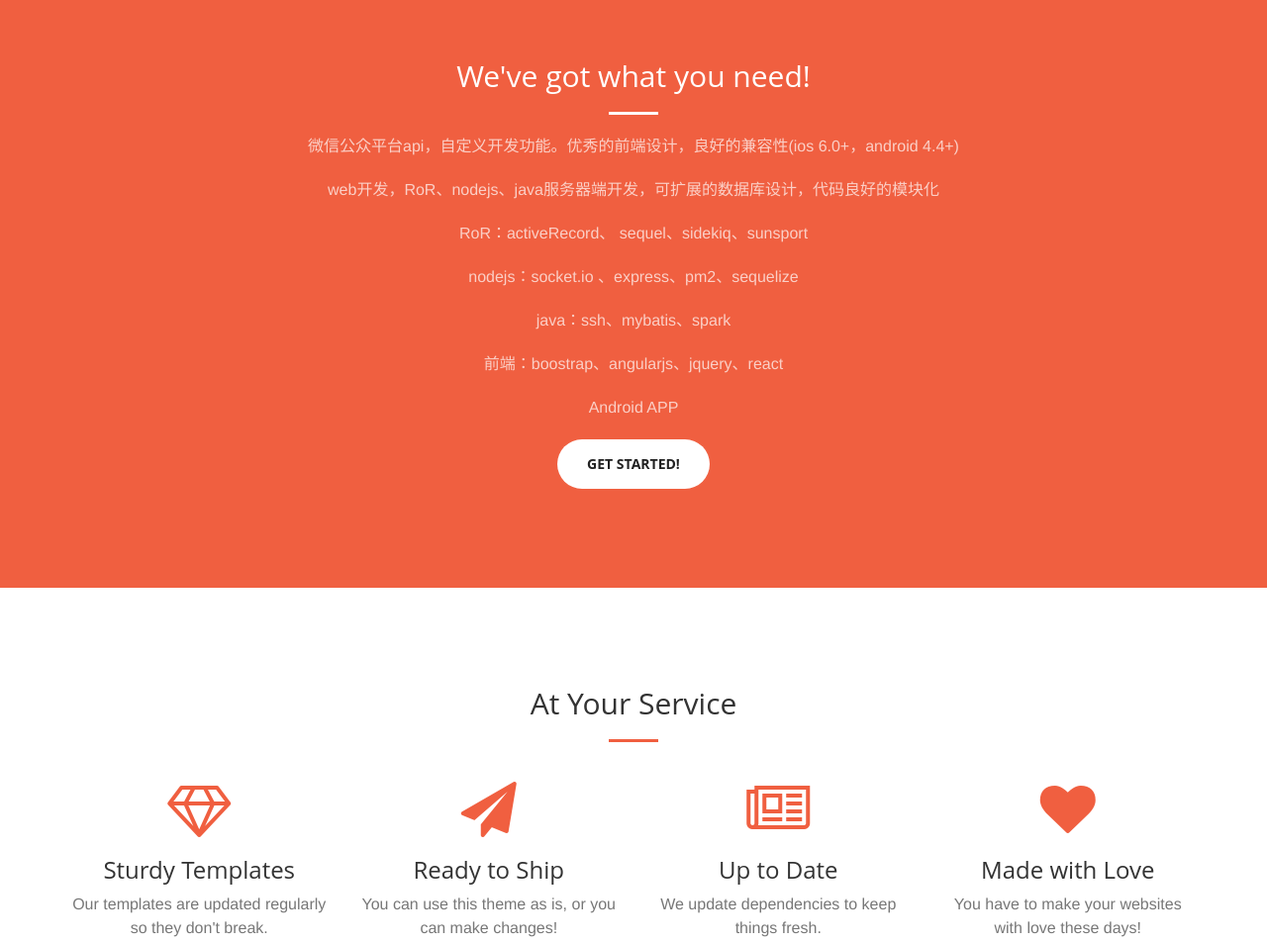
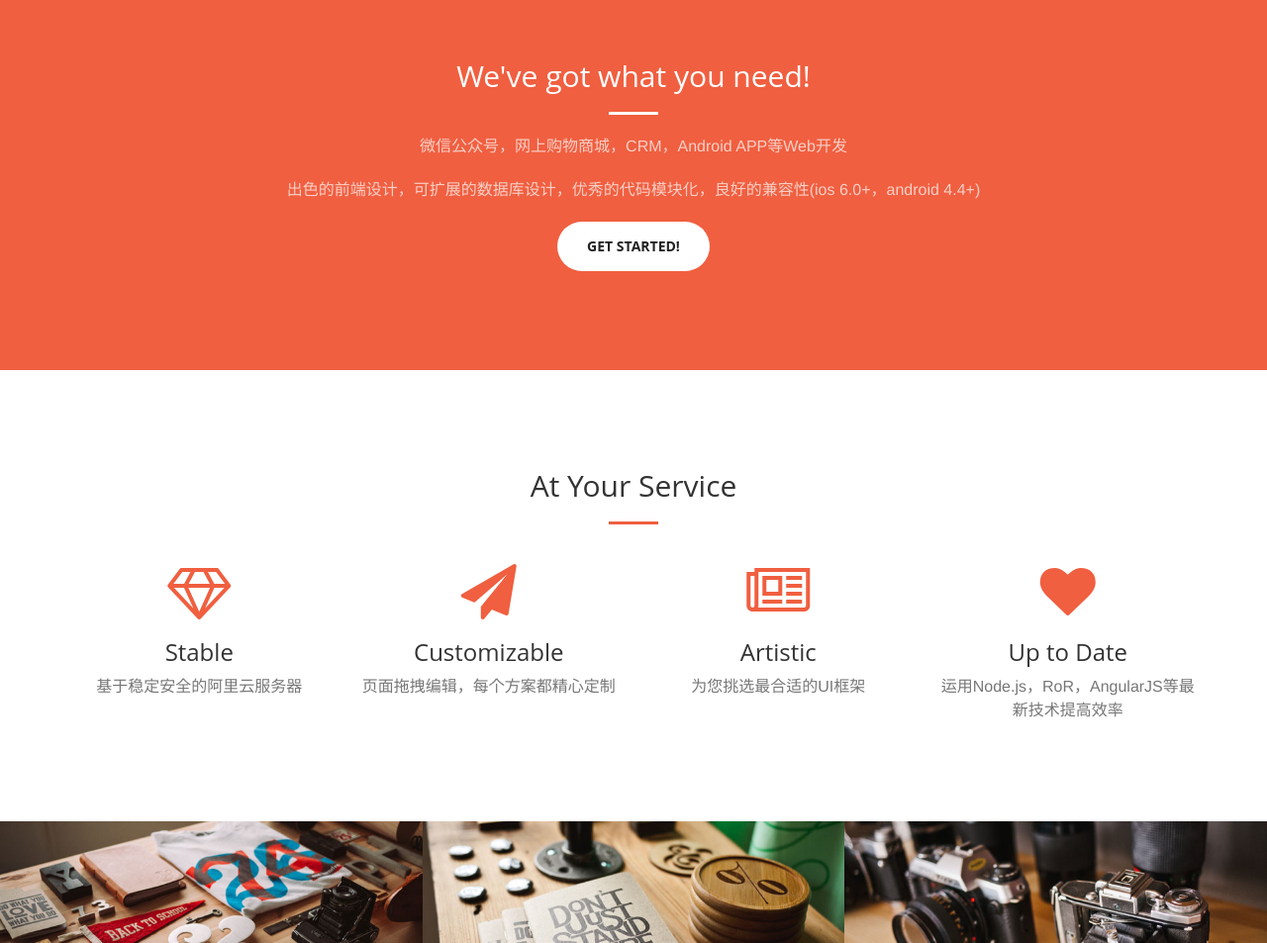
Before and after one commit to hmbin/homepage, a plain HTML site: page index.html in a window 1280 px wide. Shown: the part 840-1793 px from the top of the page at 99% size. Drawn offline with Linux system fonts and the light colour scheme.

Commit message:
modify home

```diff
--- a/css/creative.css
+++ b/css/creative.css
@@ -178,7 +178,7 @@ header {
     min-height: auto;
     text-align: center;
     color: #fff;
-    background-image: url(../img/header.jpg);
+    background-image: url(../img/bg-header-1.jpg);
     background-position: center;
     -webkit-background-size: cover;
     -moz-background-size: cover;
--- a/index.html
+++ b/index.html
@@ -64,13 +64,8 @@
                 <div class="col-lg-8 col-lg-offset-2 text-center">
                     <h2 class="section-heading">We've got what you need!</h2>
                     <hr class="light">
-                    <p class="text-faded">微信公众平台api，自定义开发功能。优秀的前端设计，良好的兼容性(ios 6.0+，android 4.4+)</p>
-                    <p class="text-faded">web开发，RoR、nodejs、java服务器端开发，可扩展的数据库设计，代码良好的模块化</p>
-                    <p class="text-faded">RoR：activeRecord、 sequel、sidekiq、sunsport</p>
-                    <p class="text-faded">nodejs：socket.io 、express、pm2、sequelize</p>
-                    <p class="text-faded">java：ssh、mybatis、spark</p>
-                    <p class="text-faded">前端：boostrap、angularjs、jquery、react</p>
-                    <p class="text-faded">Android APP</p>
+                    <p class="text-faded">微信公众号，网上购物商城，CRM，Android APP等Web开发</p>
+                    <p class="text-faded">出色的前端设计，可扩展的数据库设计，优秀的代码模块化，良好的兼容性(ios 6.0+，android 4.4+)</p>
                     <a href="#" class="btn btn-default btn-xl">Get Started!</a>
                 </div>
             </div>
@@ -90,29 +85,29 @@
                 <div class="col-lg-3 col-md-6 text-center">
                     <div class="service-box">
                         <i class="fa fa-4x fa-diamond wow bounceIn text-primary"></i>
-                        <h3>Sturdy Templates</h3>
-                        <p class="text-muted">Our templates are updated regularly so they don't break.</p>
+                        <h3>Stable</h3>
+                        <p class="text-muted">基于稳定安全的阿里云服务器</p>
                     </div>
                 </div>
                 <div class="col-lg-3 col-md-6 text-center">
                     <div class="service-box">
                         <i class="fa fa-4x fa-paper-plane wow bounceIn text-primary" data-wow-delay=".1s"></i>
-                        <h3>Ready to Ship</h3>
-                        <p class="text-muted">You can use this theme as is, or you can make changes!</p>
+                        <h3>Customizable</h3>
+                        <p class="text-muted">页面拖拽编辑，每个方案都精心定制</p>
                     </div>
                 </div>
                 <div class="col-lg-3 col-md-6 text-center">
                     <div class="service-box">
                         <i class="fa fa-4x fa-newspaper-o wow bounceIn text-primary" data-wow-delay=".2s"></i>
-                        <h3>Up to Date</h3>
-                        <p class="text-muted">We update dependencies to keep things fresh.</p>
+                        <h3>Artistic</h3>
+                        <p class="text-muted">为您挑选最合适的UI框架</p>
                     </div>
                 </div>
                 <div class="col-lg-3 col-md-6 text-center">
                     <div class="service-box">
                         <i class="fa fa-4x fa-heart wow bounceIn text-primary" data-wow-delay=".3s"></i>
-                        <h3>Made with Love</h3>
-                        <p class="text-muted">You have to make your websites with love these days!</p>
+                        <h3>Up to Date</h3>
+                        <p class="text-muted">运用Node.js，RoR，AngularJS等最新技术提高效率</p>
                     </div>
                 </div>
             </div>
@@ -214,30 +209,23 @@
             </div>
         </div>
     </section>
-    <aside class="bg-dark">
-        <div class="container text-center">
-            <div class="call-to-action">
-                <h2>Free Download at Start Bootstrap!</h2>
-                <a href="#" class="btn btn-default btn-xl wow tada">Download Now!</a>
-            </div>
-        </div>
-    </aside>
     <section id="contact">
         <div class="container">
             <div class="row">
                 <div class="col-lg-8 col-lg-offset-2 text-center">
-                    <h2 class="section-heading">Let's Get In Touch!</h2>
+                <div class="img_logo"></div>
+                    <h4>博璨</h4>
+                    <h2 class="section-heading wow tada">Welcome to contact us!</h2>
                     <hr class="primary">
-                    <div class="img_logo"></div>
-                    <p>广州博璨电子商务有限公司</p>
+
                 </div>
                 <div class="col-lg-4 col-lg-offset-2 text-center">
                     <img src="homepage/img/qq.png" class="fa fa-3x wow bounceIn" alt="">
-                    <p>123-456-6789</p>
+                    <p>123456789</p>
                 </div>
                 <div class="col-lg-4 text-center">
                     <img src="homepage/img/email.png" class="fa fa-3x wow bounceIn" alt="">
-                    <p><a href="mailto:your-email@your-domain.com">feedback@startbootstrap.com</a></p>
+                    <p><a href="mailto:your-email@your-domain.com">123456789@qq.com</a></p>
                 </div>
             </div>
         </div>
```
Also changed, not shown: img/bg-header-1.jpg (added).
